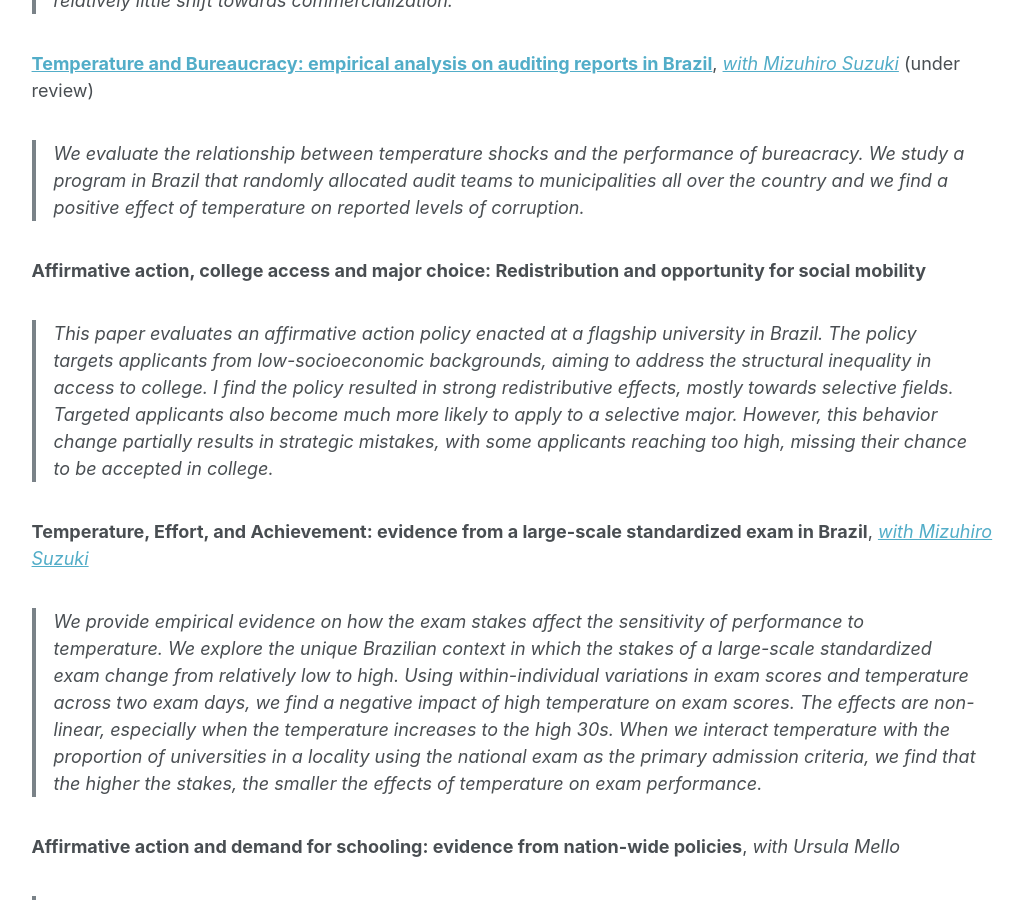
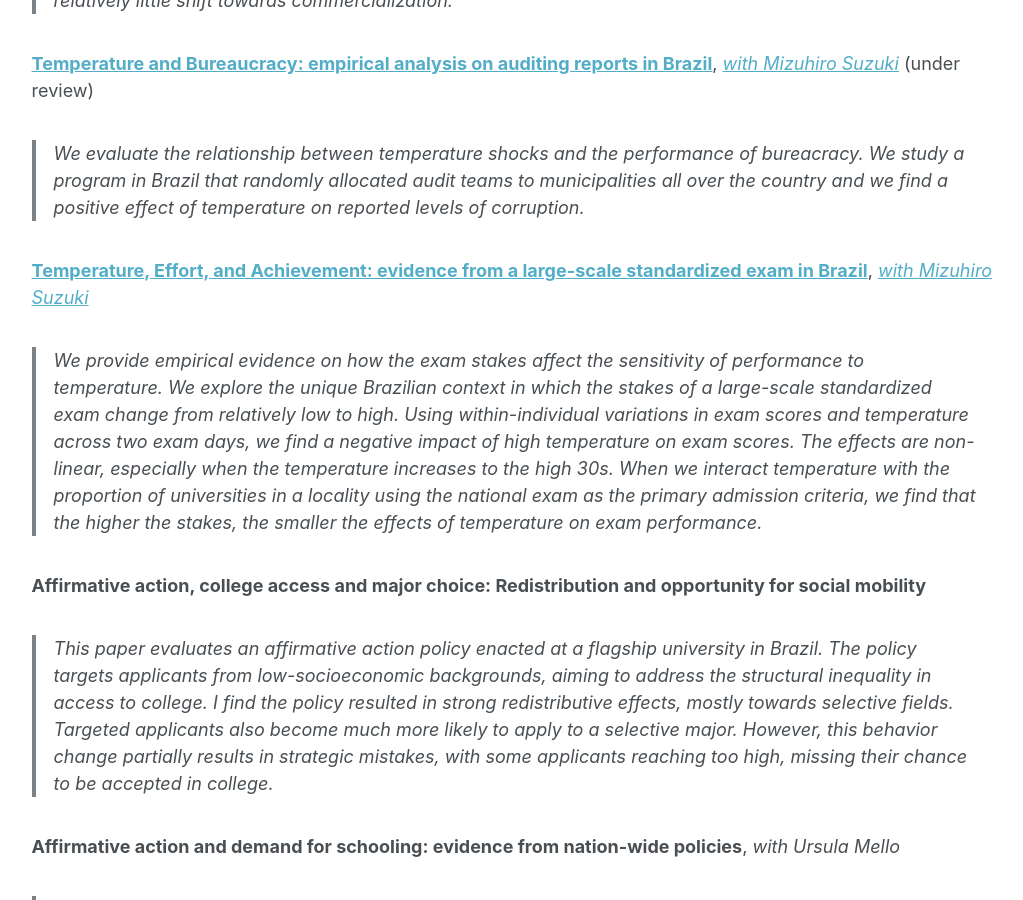
Before and after one commit to anapmelo/anapmelo.github.io, a Jekyll site: the page built from _pages/publications.md, in a window 1280 px wide and 900 px high, scrolled down 804 px. Shown: the whole window, without its empty margins (250-1273 px from the left). Built offline with Jekyll 4.4.1, drawn with Linux system fonts in a browser that asks for light colours; some of the changed lines change nothing that is shown.

Commit message:
Update publications.md

```diff
--- a/_pages/publications.md
+++ b/_pages/publications.md
@@ -20,11 +20,11 @@
 <a href="http://anapmelo.github.io/files/manuscript_MM.pdf"> **Temperature and Bureaucracy: empirical analysis on auditing reports in Brazil**</a>, <a href="https://mizuhirosuzuki.github.io/"> _with Mizuhiro Suzuki_</a> (under review)
 > We evaluate the relationship between temperature shocks and the performance of bureacracy. We study a program in Brazil that randomly allocated audit teams to municipalities all over the country and we find a positive effect of temperature on reported levels of corruption.
 
+<a href="http://anapmelo.github.io/files/manuscript_MM2.pdf"> **Temperature, Effort, and Achievement: evidence from a large-scale standardized exam in Brazil**</a>, <a href="https://mizuhirosuzuki.github.io/"> _with Mizuhiro Suzuki_</a>
+> We provide empirical evidence on how the exam stakes affect the sensitivity of performance to temperature. We explore the unique Brazilian context in which the stakes of a large-scale standardized exam change from relatively low to high. Using within-individual variations in exam scores and temperature across two exam days, we find a negative impact of high temperature on exam scores. The effects are non-linear, especially when the temperature increases to the high 30s. When we interact temperature with the proportion of universities in a locality using the national exam as the primary admission criteria, we find that the higher the stakes, the smaller the effects of temperature on exam performance.
+
 **Affirmative action, college access and major choice: Redistribution and opportunity for social mobility**
 > This paper evaluates an affirmative action policy enacted at a flagship university in Brazil. The policy targets applicants from low-socioeconomic backgrounds, aiming to address the structural inequality in access to college. I find the policy resulted in strong redistributive effects, mostly towards selective fields. Targeted applicants also become much more likely to apply to a selective major. However, this behavior change partially results in strategic mistakes, with some applicants reaching too high, missing their chance to be accepted in college.
 
-**Temperature, Effort, and Achievement: evidence from a large-scale standardized exam in Brazil**, <a href="https://mizuhirosuzuki.github.io/"> _with Mizuhiro Suzuki_</a>
-> We provide empirical evidence on how the exam stakes affect the sensitivity of performance to temperature. We explore the unique Brazilian context in which the stakes of a large-scale standardized exam change from relatively low to high. Using within-individual variations in exam scores and temperature across two exam days, we find a negative impact of high temperature on exam scores. The effects are non-linear, especially when the temperature increases to the high 30s. When we interact temperature with the proportion of universities in a locality using the national exam as the primary admission criteria, we find that the higher the stakes, the smaller the effects of temperature on exam performance.
-
 **Affirmative action and demand for schooling: evidence from nation-wide policies**, _with Ursula Mello_
 > We study the effects of AA policies on pre-college incentives to invest in human capital by exploring national affirmative action policies implemented in Brazil. We focus on how high school persistence and demand for college changed as some universities became more accessible to the beneficiary group at the same time as it became more competitive to the non-beneficiaries.
```
